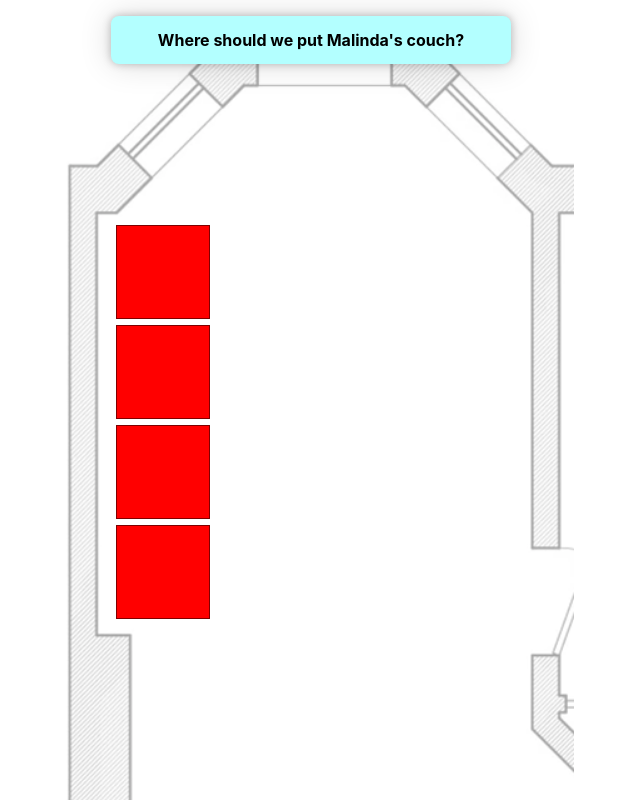
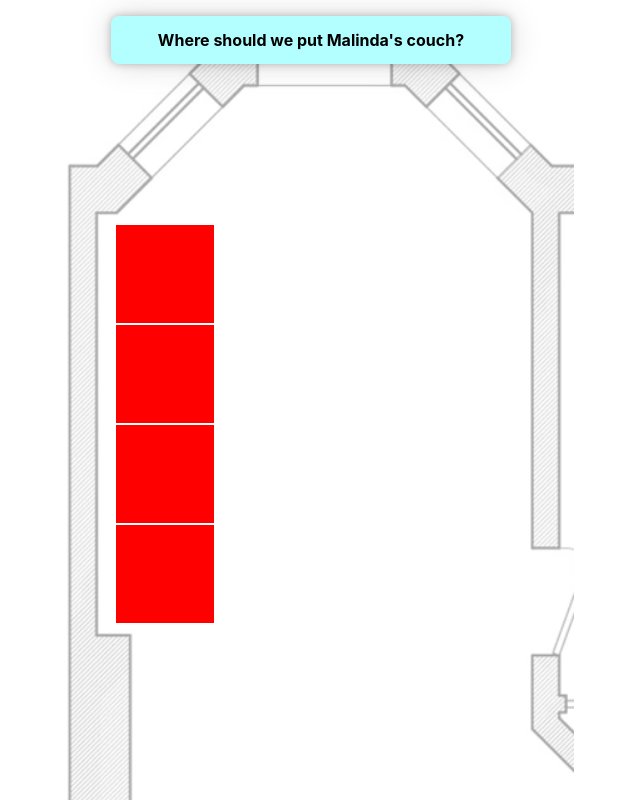
Before and after one commit to farkmarnum/emily-furniture-puzzle, a React (Vite) app: page / in a window 1280 px wide. Both pictures are taken after a click on the button "Let's go". Shown: the whole page, without its empty margins (329-969 px from the left). Built offline with nearby package versions, Linux system fonts and the light colour scheme.

Commit message:
tweak styles

```diff
--- a/src/DraggableBox.tsx
+++ b/src/DraggableBox.tsx
@@ -59,10 +59,10 @@ export const DraggableBox = ({
           height: `${height - unit * GAP * 2}px`,
           background,
           backgroundSize: background.includes("url") ? "contain" : undefined,
-          border:
-            background != "transparent"
-              ? "1px solid rgba(0,0,0,0.5)"
-              : undefined,
+          // border:
+          //   background != "transparent"
+          //     ? "1px solid rgba(0,0,0,0.5)"
+          //     : undefined,
         }}
       />
     </DraggableCore>
--- a/src/constants.ts
+++ b/src/constants.ts
@@ -5,7 +5,7 @@ export const getUnit = () => {
   return u;
 };
 
-export const GAP = 0.03;
+export const GAP = 0.01;
 
 // prettier-ignore
 export const SPEC: Record<Id, { size: Size; color: string; pos: Position }> = {
```
